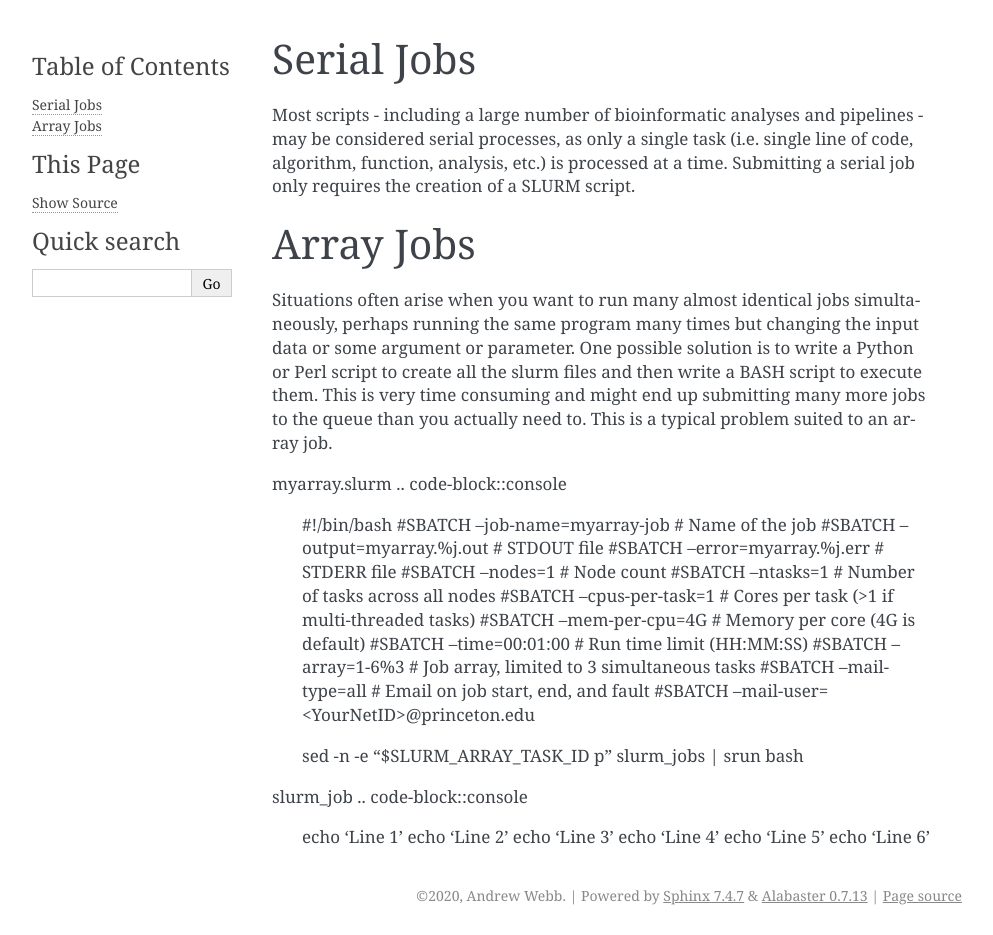
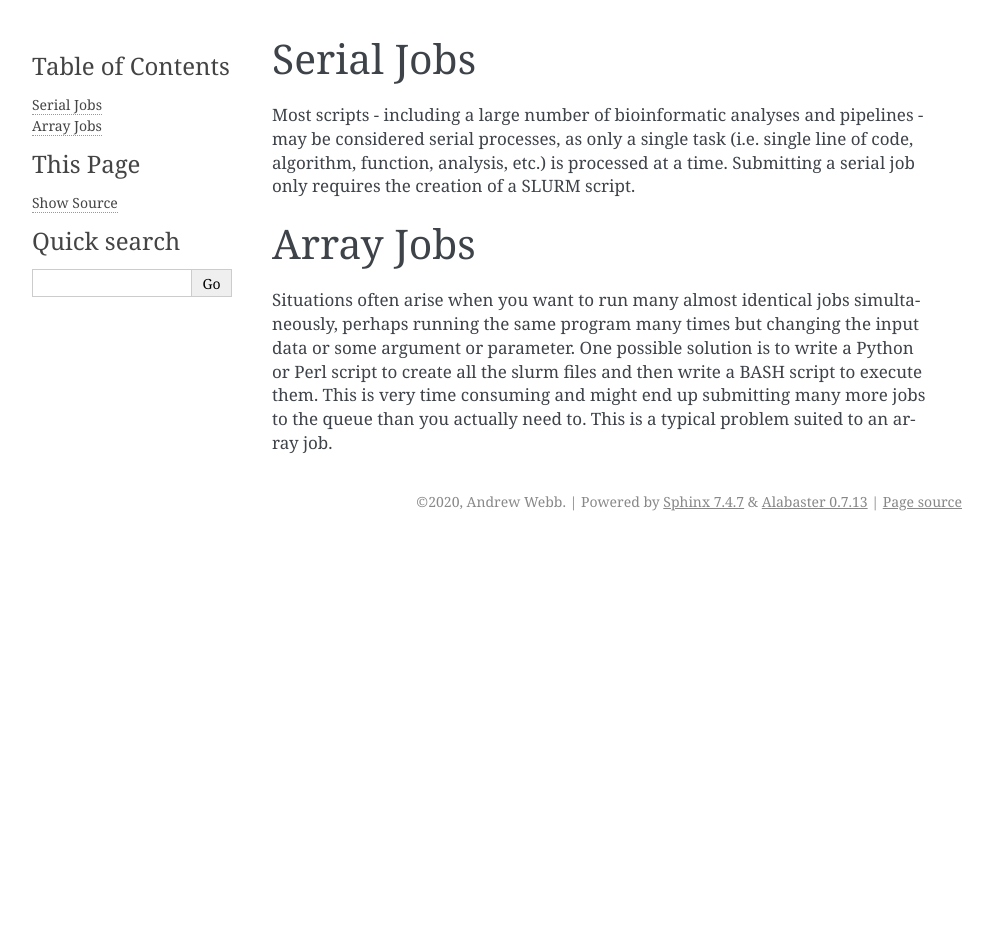
Before and after one commit to kocherlab/kocher_guides, a Sphinx documentation site: the page built from docs/Guides/SLURM.rst, in a window 1280 px wide. Shown: the whole page, without its empty margins (148-1141 px from the left). Built offline with Sphinx 7.4.7, drawn with Linux system fonts in a browser that asks for light colours; after the commit the page ends 900 px from its top, so only the background shows below that.

Commit message:
Updated SLURM guide

```diff
--- a/docs/Guides/SLURM.rst
+++ b/docs/Guides/SLURM.rst
@@ -22,30 +22,3 @@ Array Jobs
 ----------
 
 Situations often arise when you want to run many almost identical jobs simultaneously, perhaps running the same program many times but changing the input data or some argument or parameter. One possible solution is to write a Python or Perl script to create all the slurm files and then write a BASH script to execute them. This is very time consuming and might end up submitting many more jobs to the queue than you actually need to. This is a typical problem suited to an array job.
-
-
-myarray.slurm
-.. code-block::console
-	#!/bin/bash
-	#SBATCH --job-name=myarray-job   # Name of the job
-	#SBATCH --output=myarray.%j.out  # STDOUT file
-	#SBATCH --error=myarray.%j.err   # STDERR file
-	#SBATCH --nodes=1                # Node count
-	#SBATCH --ntasks=1               # Number of tasks across all nodes
-	#SBATCH --cpus-per-task=1        # Cores per task (>1 if multi-threaded tasks)
-	#SBATCH --mem-per-cpu=4G         # Memory per core (4G is default)
-	#SBATCH --time=00:01:00          # Run time limit (HH:MM:SS)
-	#SBATCH --array=1-6%3            # Job array, limited to 3 simultaneous tasks
-	#SBATCH --mail-type=all          # Email on job start, end, and fault
-	#SBATCH --mail-user=<YourNetID>@princeton.edu
-
-	sed -n -e "$SLURM_ARRAY_TASK_ID p" slurm_jobs | srun bash
-
-slurm_job
-.. code-block::console
-	echo 'Line 1'
-	echo 'Line 2'
-	echo 'Line 3'
-	echo 'Line 4'
-	echo 'Line 5'
-	echo 'Line 6'
```
